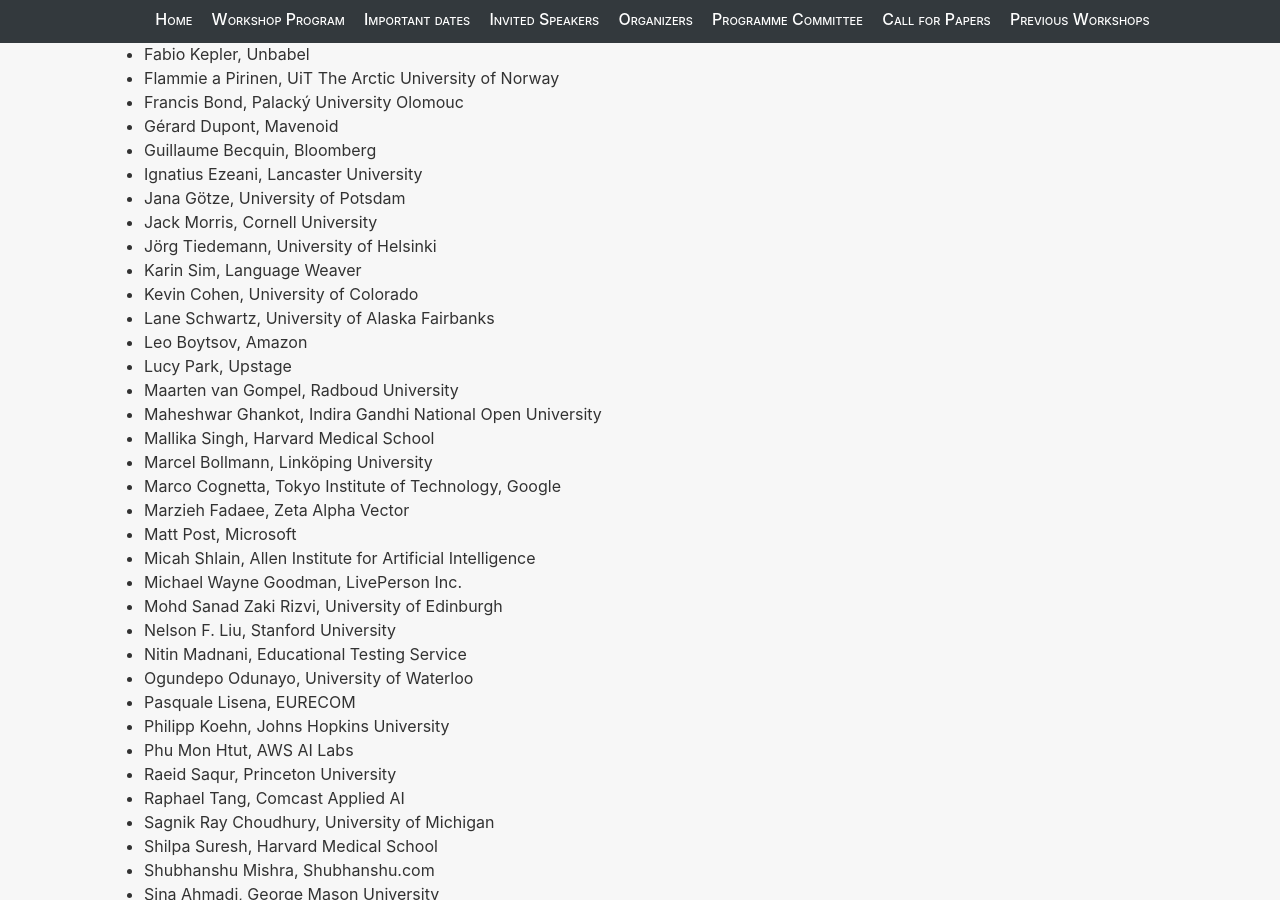
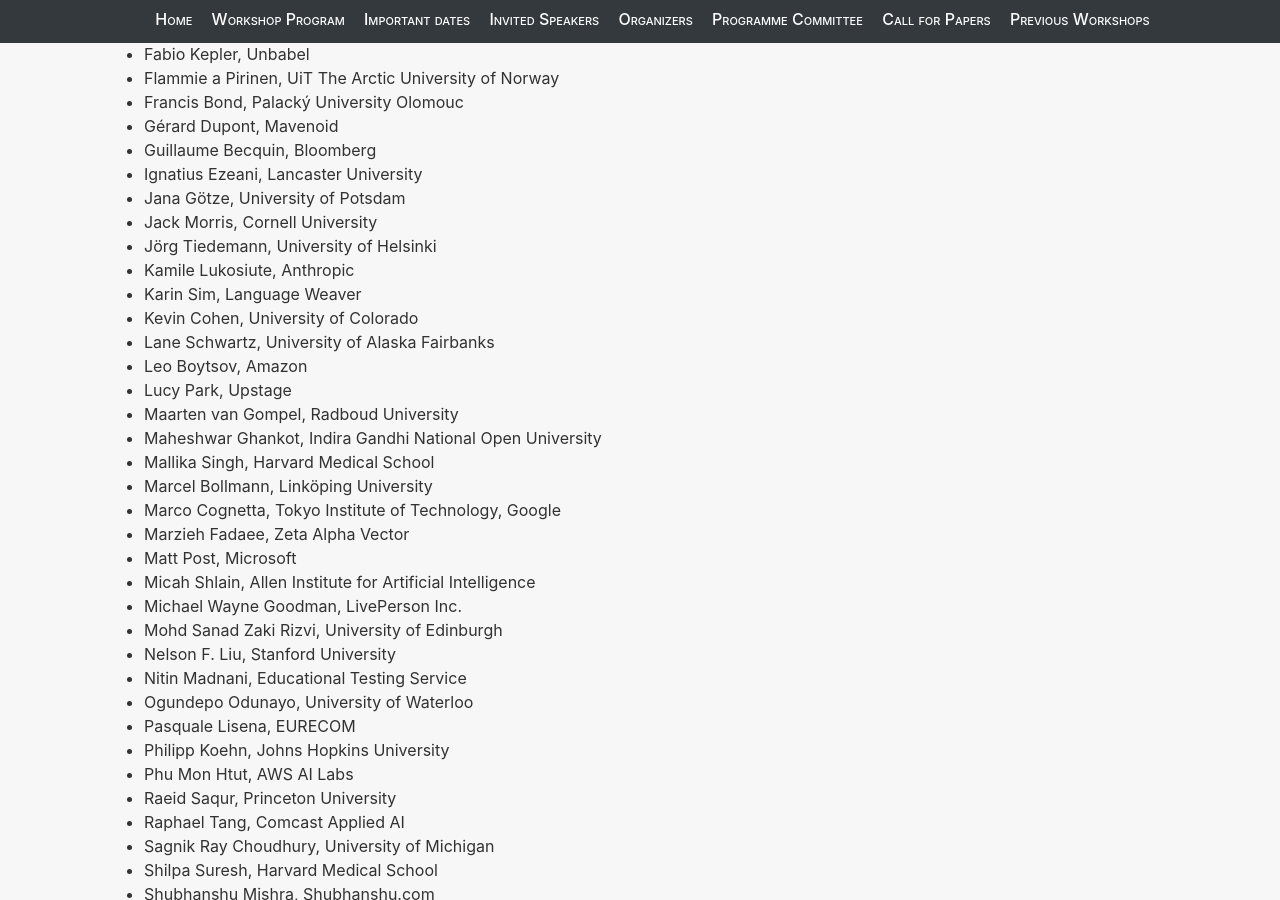
Before and after one commit to nlposs/nlposs.github.io, a Jekyll site: the page built from 2023/index.md, in a window 1280 px wide and 900 px high, scrolled down 4184 px. Built offline with Jekyll 4.4.1, drawn with Linux system fonts in a browser that asks for light colours.

Commit message:
Update index.md
Added PC member

```diff
--- a/2023/index.md
+++ b/2023/index.md
@@ -136,6 +136,7 @@
  - Jana Götze, University of Potsdam
  - Jack Morris, Cornell University
  - Jörg Tiedemann, University of Helsinki
+ - Kamile Lukosiute, Anthropic
  - Karin Sim, Language Weaver
  - Kevin Cohen, University of Colorado
  - Lane Schwartz, University of Alaska Fairbanks
```
